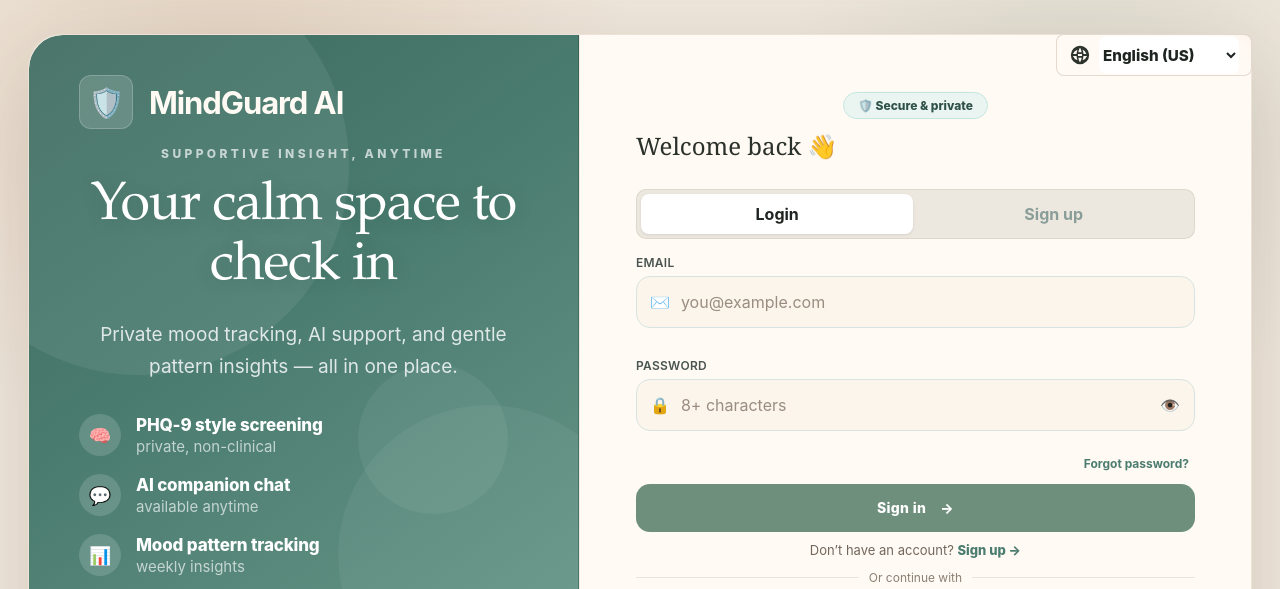
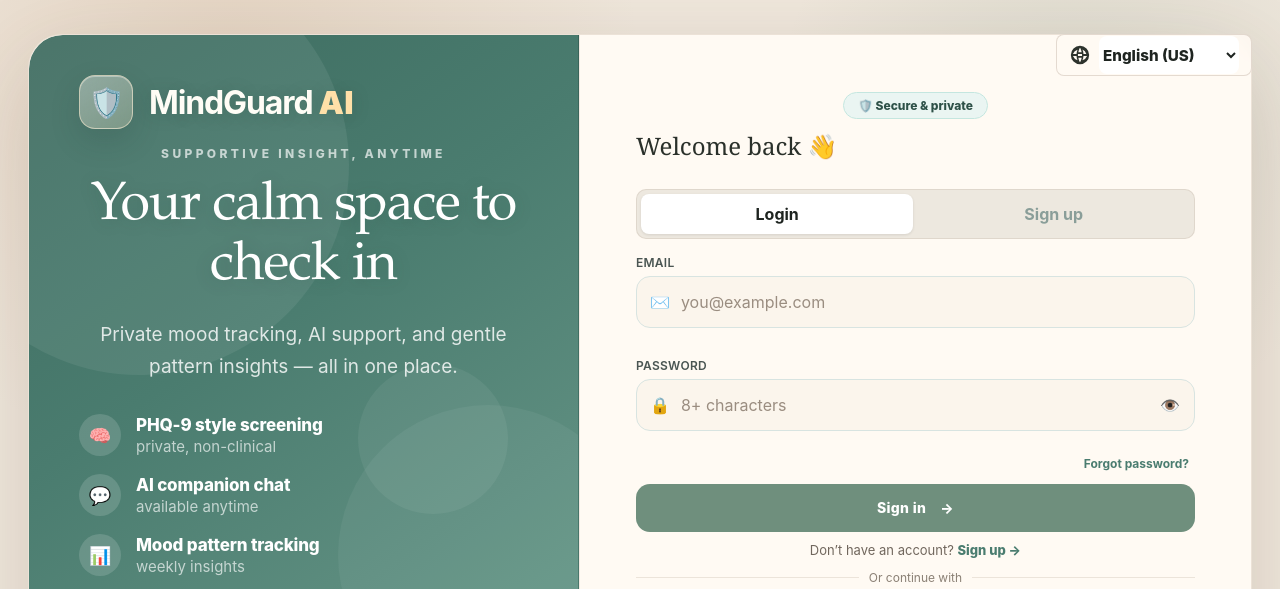
Before and after one commit to ananya177/mindguard-ai, a website: page public/index.html in a window 1280 px wide. Shown: the top 589 px of the page. Drawn offline with nearby package versions, Linux system fonts and the light colour scheme; no server answers.

Commit message:
Refine auth brand colors

```diff
--- a/public/app.js
+++ b/public/app.js
@@ -876,7 +876,7 @@ function renderAuth() {
           <span class="decor-circle c2"></span>
           <span class="decor-circle c3"></span>
           <div class="auth-editorial-top">
-            <div class="auth-wordmark"><span class="shield-logo" aria-hidden="true">🛡️</span><strong>MindGuard AI</strong></div>
+            <div class="auth-wordmark"><span class="shield-logo" aria-hidden="true">🛡️</span><strong><span>MindGuard</span> <em>AI</em></strong></div>
           </div>
           <div class="auth-hero-copy">
             <p class="auth-kicker">Supportive insight, anytime</p>
--- a/public/styles.css
+++ b/public/styles.css
@@ -1924,10 +1924,24 @@ textarea::placeholder {
   display: inline-flex;
   align-items: center;
   gap: 16px;
-  color: #fffaf3;
-  font-size: 31px;
+  color: #fffdf6;
+  font-size: 32px;
   font-weight: 760;
   letter-spacing: -0.035em;
+}
+
+.auth-wordmark strong {
+  display: inline-flex;
+  align-items: baseline;
+  gap: 6px;
+  text-shadow: 0 2px 18px rgba(30, 54, 48, 0.18);
+}
+
+.auth-wordmark em {
+  color: #ffe0a8;
+  font-style: normal;
+  font-weight: 860;
+  letter-spacing: 0.01em;
 }
 
 .shield-logo {
@@ -1935,11 +1949,15 @@ textarea::placeholder {
   width: 54px;
   height: 54px;
   place-items: center;
-  border: 1px solid rgba(255, 255, 255, 0.2);
-  border-radius: 12px;
-  background: rgba(255, 255, 255, 0.15);
-  color: #ffffff;
+  border: 1px solid rgba(255, 239, 211, 0.55);
+  border-radius: 16px;
+  background:
+    linear-gradient(145deg, rgba(255, 250, 243, 0.3), rgba(255, 224, 168, 0.16)),
+    rgba(255, 255, 255, 0.12);
+  color: #fff3d6;
   font-size: 29px;
+  box-shadow: inset 0 1px 0 rgba(255, 255, 255, 0.34), 0 12px 30px rgba(30, 54, 48, 0.16);
+  backdrop-filter: blur(10px);
 }
 
 .auth-live-pill {
@@ -2564,7 +2582,8 @@ textarea::placeholder {
 
   .mobile-auth-brand .shield-logo {
     border-color: rgba(74, 124, 111, 0.2);
-    background: #6f8f7d;
+    background: linear-gradient(145deg, #6f8f7d, #4a7c6f);
+    color: #fff7e8;
   }
 
   .mobile-feature-chips {
```
